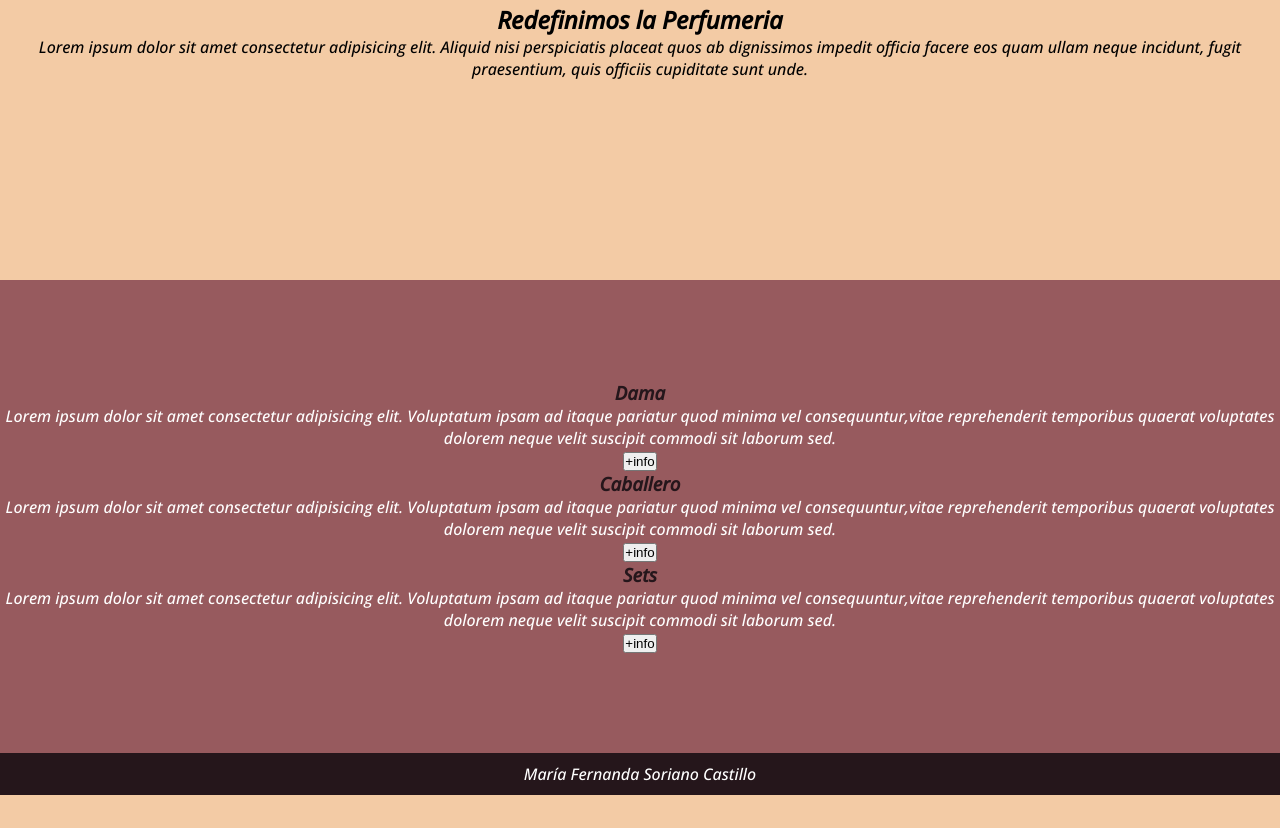
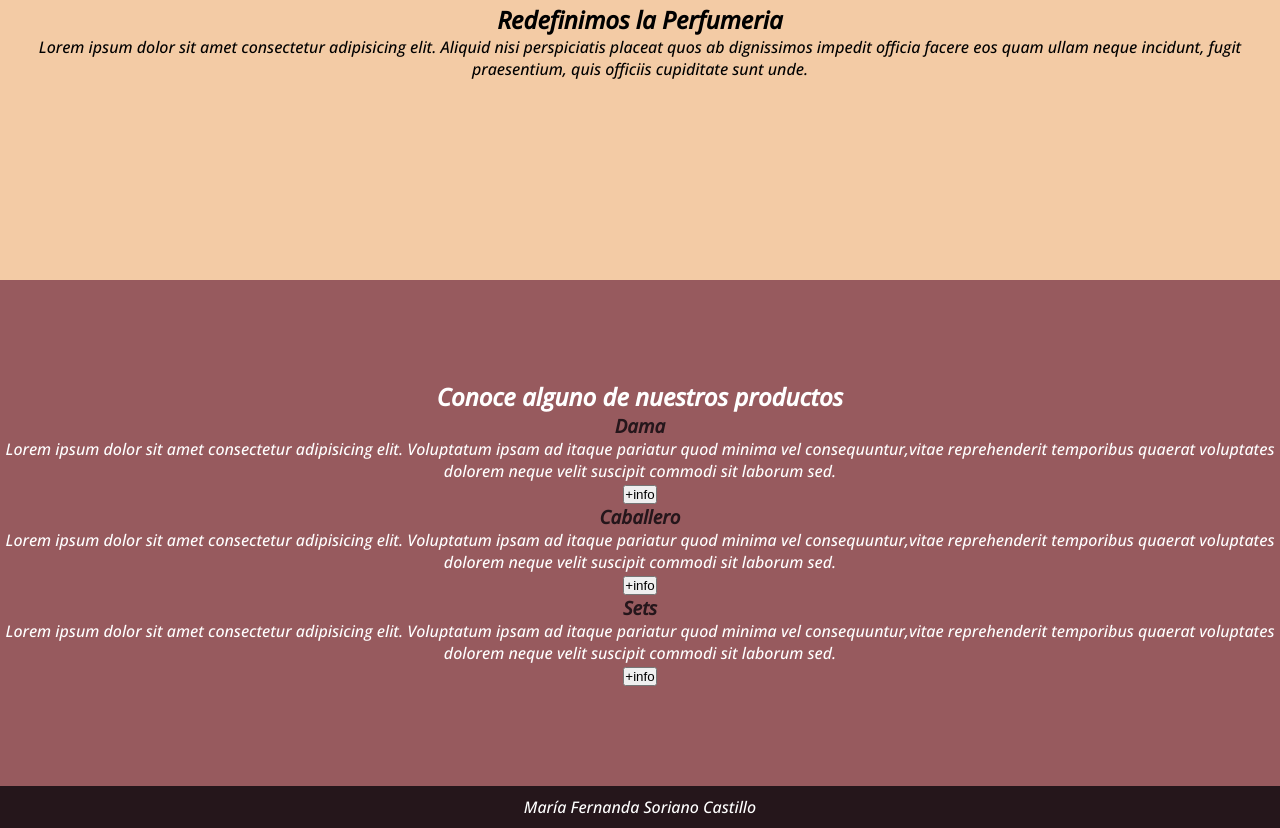
Before and after one commit to Fer-soriano/Proyecto-Final-Ecommerce, a plain HTML site: page index.html in a window 1280 px wide. Shown: the part 679-1507 px from the top of the page. Before the commit the page ends 1474 px from the top, so only its background shows below. Drawn offline with nearby package versions, Linux system fonts and the light colour scheme.

Commit message:
Update index.html
titulo

```diff
--- a/index.html
+++ b/index.html
@@ -40,6 +40,7 @@
 
   <section id="productos">
   <div class="container">
+      <h2>Conoce alguno de nuestros productos</h2>
     <div class="carta">
       <h3>Dama</h3>
       <p>Lorem ipsum dolor sit amet consectetur adipisicing elit. Voluptatum ipsam ad itaque pariatur quod minima
```
